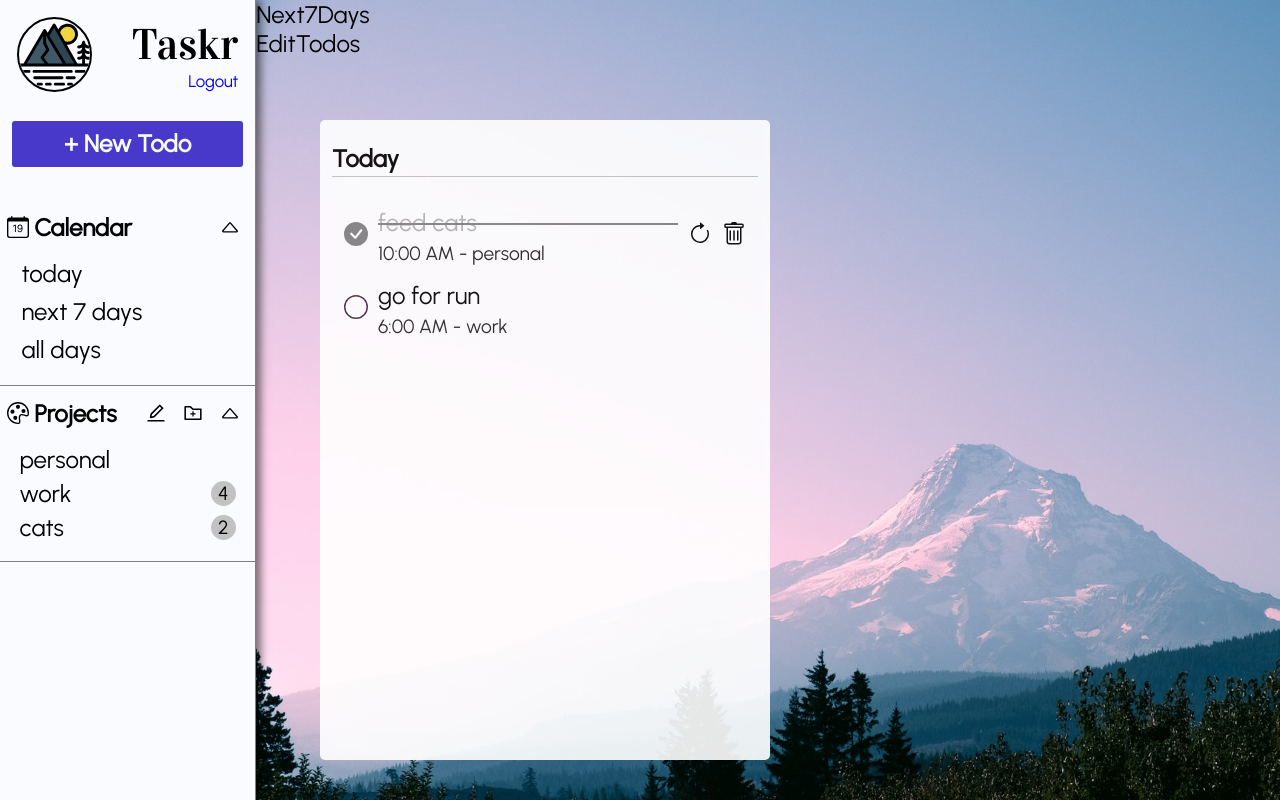
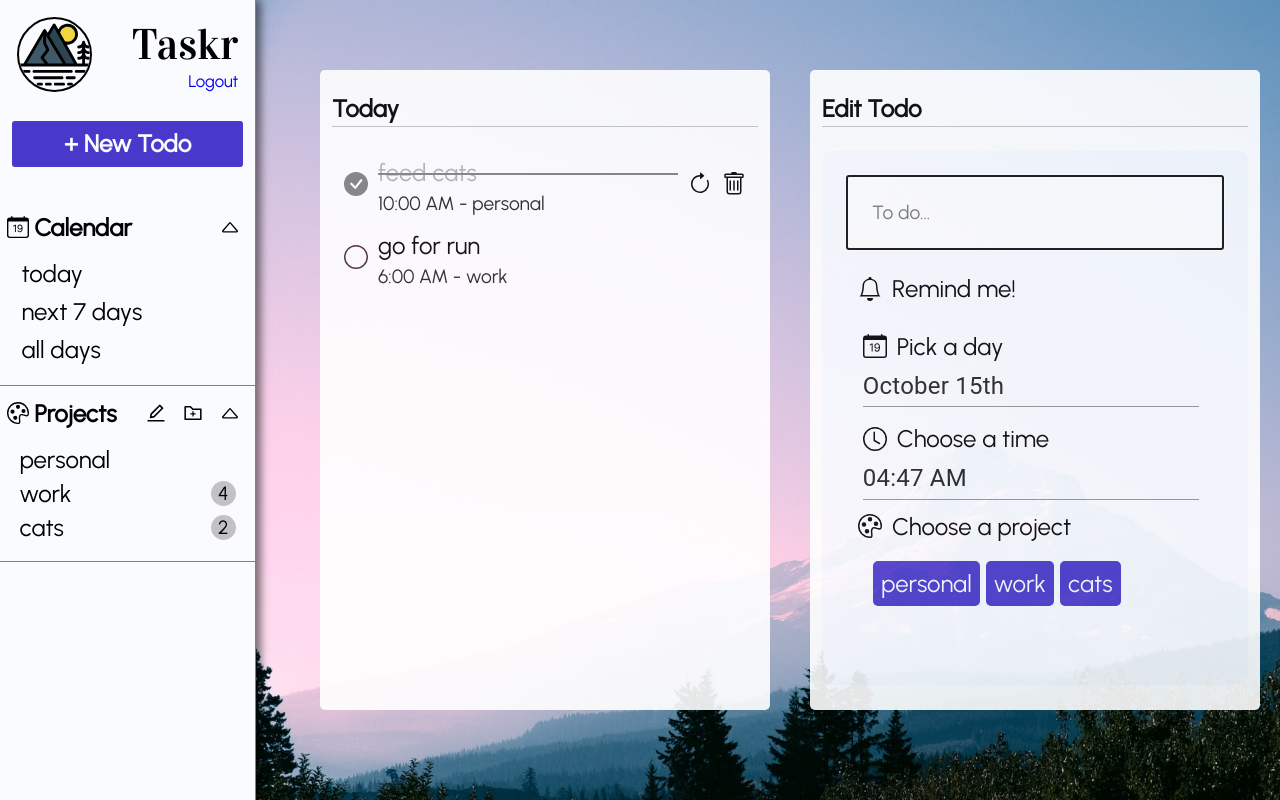
Before and after one commit to CesarALuna/todo-list, a React (Create React App) app: page / in a window 1280 px wide. Built offline with nearby package versions, Linux system fonts and the light colour scheme.

Commit message:
finish AddNewTodo & EditNewTodo

```diff
--- a/src/App.css
+++ b/src/App.css
@@ -117,55 +117,55 @@
 }
 
 /* AddNewTodo form */
-.AddNewTodo form {
+.TodoForm {
   padding: 1rem;
   padding-bottom: calc(1rem + 40px);
-  width: 500px;
+  width: 100%;
   background: #f9fbff;
   border-radius: 10px;
 }
 
-.AddNewTodo form .text input {
+.TodoForm .text input {
   padding: 1rem;
   width: 100%;
   margin-bottom: 0.5rem;
   font-size: 0.8rem;
 }
 
-.AddNewTodo form .remind {
+.TodoForm .remind {
   display: flex;
   align-items: center;
   padding: 0.5rem;
 }
 
-.AddNewTodo form p {
+.TodoForm p {
   margin-left: 10px;
 }
 
-.AddNewTodo form .title {
+.TodoForm .title {
   display: flex;
   align-items: center;
   margin-bottom: 5px;
 }
 
-.AddNewTodo form .pick-day {
+.TodoForm .pick-day {
   padding: 0.7rem 0.7rem 0rem 0.7rem;
 }
-.AddNewTodo form .pick-time {
+.TodoForm .pick-time {
   padding: 0.7rem 0.7rem 0rem 0.7rem;
 }
 
-.AddNewTodo form .pick-project {
+.TodoForm .pick-project {
   padding: 0.5rem;
 }
 
-.AddNewTodo form .pick-project .projects {
+.TodoForm .pick-project .projects {
   display: flex;
   flex-wrap: wrap;
   padding: 0.5rem 0.5rem 0 0.5rem;
 }
 
-.AddNewTodo form .pick-project .projects .project {
+.TodoForm .pick-project .projects .project {
   background: #4839ca;
   color: #f9fbff;
   border-radius: 5px;
@@ -174,25 +174,25 @@
   cursor: pointer;
 }
 
-.AddNewTodo form .pick-project .projects .active {
+.TodoForm .pick-project .projects .active {
   background: #bbb5f1;
   color: black;
 }
 
-.AddNewTodo form .cancel {
+.TodoForm .cancel {
   position: absolute;
   top: 8px;
   right: 12px;
 }
 
-.AddNewTodo form .confirm {
+.TodoForm .confirm {
   position: absolute;
   bottom: 0;
   left: 0;
   width: 100%;
 }
 
-.AddNewTodo form .confirm button {
+.TodoForm .confirm button {
   width: 100%;
   height: 40px;
   background: #0080ff;
@@ -414,7 +414,7 @@
   background: #fff;
 
   position: absolute;
-  bottom: 40px;
+  bottom: 90px;
   left: 320px;
 
   border-radius: 5px;
@@ -476,3 +476,28 @@
 .Todo .todo-container .add-to-next-day {
   margin-right: 10px;
 }
+
+/* EditTodo */
+.EditTodo {
+  position: absolute;
+  bottom: 90px;
+  left: calc(40px + 450px + 320px);
+
+  background-color: #fff;
+
+  height: 80%;
+  width: 450px;
+
+  border-radius: 5px;
+
+  opacity: 0.9;
+  padding: 0 0.5rem 0.5rem 0.5rem;
+}
+
+.EditTodo .header {
+  margin: 1rem 0;
+  text-transform: capitalize;
+  font-weight: bold;
+  padding-bottom: 3px;
+  border-bottom: 1px solid #c2c2c2;
+}
--- a/src/App.js
+++ b/src/App.js
@@ -19,9 +19,9 @@ function App() {
         <Projects />
       </Sidebar>
       <Main>
+        <EditTodo />
+
         <Todos />
-        <Next7Days />
-        <EditTodo />
       </Main>
     </div>
   )
--- a/src/components/AddNewTodo.js
+++ b/src/components/AddNewTodo.js
@@ -1,13 +1,6 @@
 import React, { useState } from 'react'
 import Modal from './Modal'
-import { BsBell, BsCalendarDate, BsClock, BsPalette } from 'react-icons/bs'
-import { GiCancel } from 'react-icons/gi'
-import {
-  DatePicker,
-  TimePicker,
-  MuiPickersUtilsProvider,
-} from '@material-ui/pickers'
-import DateFnsUtils from '@date-io/date-fns'
+import TodoForm from './TodoForm'
 
 function AddNewTodo() {
   const [showModal, setShowModal] = useState(false)
@@ -15,65 +8,33 @@ function AddNewTodo() {
   const [day, setDay] = useState(new Date())
   const [time, setTime] = useState(new Date())
 
+  const projects = [
+    { id: 1, name: 'personal', numOfTodos: 0 },
+    { id: 2, name: 'work', numOfTodos: 4 },
+    { id: 3, name: 'cats', numOfTodos: 2 },
+  ]
+
+  function handleSubmit(e) {}
+
   return (
     <div className="AddNewTodo">
       <div className="btn">
         <button onClick={() => setShowModal(true)}>+ New Todo</button>
       </div>
       <Modal showModal={showModal} setShowModal={setShowModal}>
-        <MuiPickersUtilsProvider utils={DateFnsUtils}>
-          <form>
-            <div className="text">
-              <h3>Add new Todo!</h3>
-              <input
-                type="text"
-                value={text}
-                placeholder="To do..."
-                autoFocus
-                onChange={(e) => setText(e.target.value)}
-              />
-            </div>
-            <div className="remind">
-              <BsBell />
-              <p>Remind me!</p>
-            </div>
-            <div className="pick-day">
-              <div className="title">
-                <BsCalendarDate />
-                <p>Choose a date</p>
-              </div>
-              <DatePicker value={day} onChange={(day) => setDay(day)} />
-            </div>
-            <div className="pick-time">
-              <div className="title">
-                <BsClock />
-                <p>Choose a time</p>
-              </div>
-              <TimePicker value={time} onChange={(time) => setTime(time)} />
-            </div>
-            <div className="pick-project">
-              <div className="title">
-                <BsPalette />
-                <p>Choose a project</p>
-              </div>
-              <div className="projects">
-                <div className="project active">personal</div>
-                <div className="project">work</div>
-                <div className="project ">school</div>
-                <div className="project">work</div>
-                <div className="project">side hustle</div>
-                <div className="project">cats</div>
-                <div className="project">me time</div>
-              </div>
-            </div>
-            <div className="cancel" onClick={() => setShowModal(false)}>
-              <GiCancel size="30" color="red" />
-            </div>
-            <div className="confirm">
-              <button>+ Add to do</button>
-            </div>
-          </form>
-        </MuiPickersUtilsProvider>
+        <TodoForm
+          handleSubmit={handleSubmit}
+          heading="Add new todo!"
+          text={text}
+          setText={setText}
+          day={day}
+          setDay={setDay}
+          time={time}
+          setTime={setTime}
+          projects={projects}
+          showButtons={true}
+          setShowModal={setShowModal}
+        />
       </Modal>
     </div>
   )
--- a/src/components/EditTodo.js
+++ b/src/components/EditTodo.js
@@ -1,7 +1,36 @@
-import React from 'react'
+import React, { useState } from 'react'
+import TodoForm from './TodoForm'
 
-function EditTodos() {
-  return <div className="EditTodos">EditTodos</div>
+function EditTodo() {
+  const [text, setText] = useState()
+  const [day, setDay] = useState()
+  const [time, setTime] = useState()
+
+  const projects = [
+    { id: 1, name: 'personal', numOfTodos: 0 },
+    { id: 2, name: 'work', numOfTodos: 4 },
+    { id: 3, name: 'cats', numOfTodos: 2 },
+  ]
+
+  function handleSubmit(e) {}
+
+  return (
+    <div className="EditTodo">
+      <div className="header">Edit Todo</div>
+      <div className="container">
+        <TodoForm
+          handleSubmit={handleSubmit}
+          text={text}
+          setText={setText}
+          day={day}
+          setDay={setDay}
+          time={time}
+          setTime={setTime}
+          projects={projects}
+        />
+      </div>
+    </div>
+  )
 }
 
-export default EditTodos
+export default EditTodo
--- /dev/null
+++ b/src/components/TodoForm.js
@@ -0,0 +1,83 @@
+import React from 'react'
+import { BsBell, BsCalendarDate, BsClock, BsPalette } from 'react-icons/bs'
+import { GiCancel } from 'react-icons/gi'
+import {
+  DatePicker,
+  TimePicker,
+  MuiPickersUtilsProvider,
+} from '@material-ui/pickers'
+import DateFnsUtils from '@date-io/date-fns'
+
+function TodoForm({
+  handleSubmit,
+  heading = false,
+  text,
+  setText,
+  day,
+  setDay,
+  time,
+  setTime,
+  projects,
+  showButtons = false,
+  setShowModal = false,
+}) {
+  return (
+    <MuiPickersUtilsProvider utils={DateFnsUtils}>
+      <form onSubmit={handleSubmit} className="TodoForm">
+        <div className="text">
+          {heading && <h3>{heading}</h3>}
+          <input
+            type="text"
+            value={text}
+            onChange={(e) => setText(e.target.value)}
+            placeholder="To do..."
+            autoFocus
+          />
+        </div>
+        <div className="remind">
+          <BsBell />
+          <p>Remind me!</p>
+        </div>
+        <div className="pick-day">
+          <div className="title">
+            <BsCalendarDate />
+            <p>Pick a day</p>
+          </div>
+          <DatePicker value={day} onChange={(day) => setDay(day)} />
+        </div>
+        <div className="pick-time">
+          <div className="title">
+            <BsClock />
+            <p>Choose a time</p>
+          </div>
+          <TimePicker value={time} onChange={(time) => setTime(time)} />
+        </div>
+        <div className="pick-project">
+          <div className="title">
+            <BsPalette />
+            <p>Choose a project</p>
+          </div>
+          <div className="projects">
+            {projects.map((project) => (
+              <div className="project" key={project.id}>
+                {project.name}
+              </div>
+            ))}
+          </div>
+        </div>
+        {showButtons && (
+          <div>
+            <div className="cancel" onClick={() => setShowModal(false)}>
+              <GiCancel size="22" />
+            </div>
+            <div className="confirm">
+              <button>+ Add Todo</button>
+            </div>
+          </div>
+        )}
+      </form>
+    </MuiPickersUtilsProvider>
+  )
+}
+
+export default TodoForm
```
